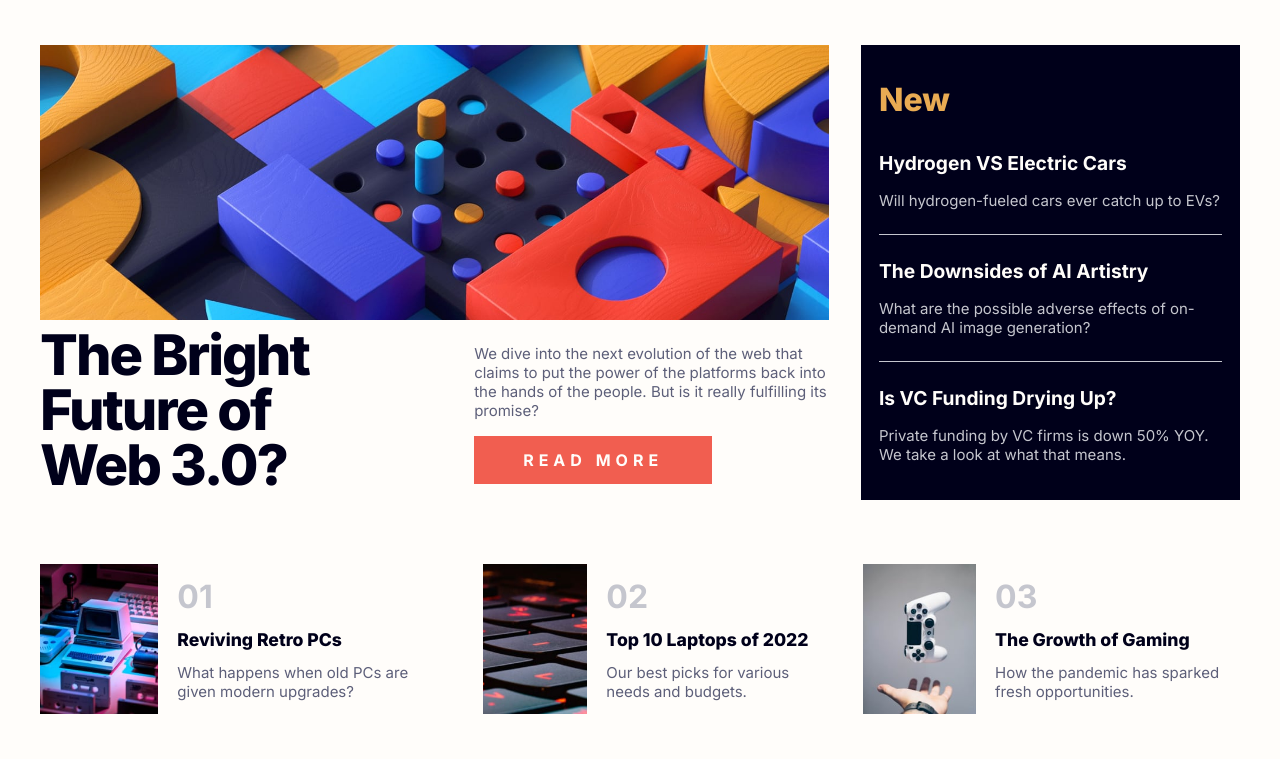
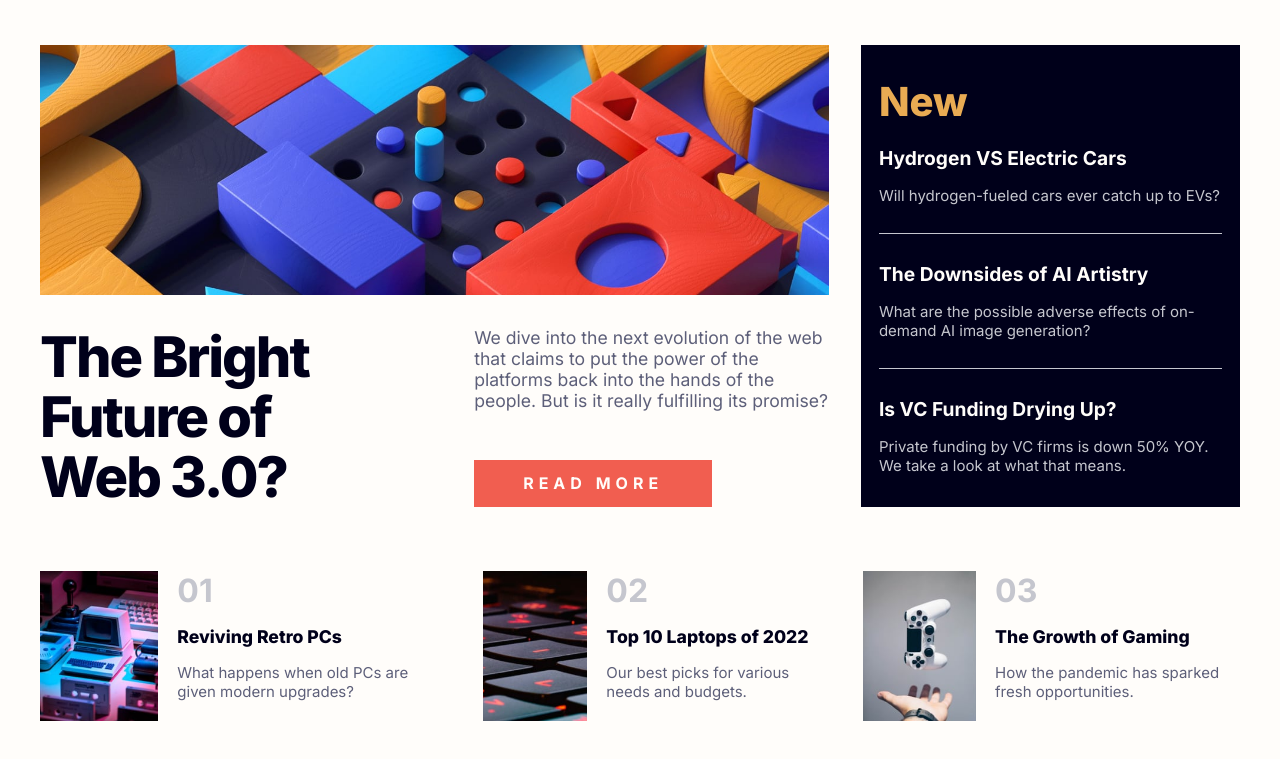
Before and after one commit to joaskr/news-homepage, a plain HTML site: page index.html in a window 1280 px wide. Shown: the part 83-842 px from the top of the page. Drawn offline with Linux system fonts and the light colour scheme.

Commit message:
Finished styling desktop and tablet

```diff
--- a/index.html
+++ b/index.html
@@ -47,42 +47,42 @@
     <section class="new-articles container">
       <h2>New</h2>
       <article>
-        <h3 class="new-article-header">Hydrogen VS Electric Cars</h3>
+        <h3 class="new-article-header"><a href="#">Hydrogen VS Electric Cars</a></h3>
         <p class="new-article-text">Will hydrogen-fueled cars ever catch up to EVs?</p>
       </article>
       <div class="separator"></div>
       <article>
-        <h3 class="new-article-header">The Downsides of AI Artistry</h3>
+        <h3 class="new-article-header"><a href="#">The Downsides of AI Artistry</a></h3>
         <p class="new-article-text">What are the possible adverse effects of on-demand AI image generation?</p>
       </article>
       <div class="separator"></div>
       <article>
-        <h3 class="new-article-header">Is VC Funding Drying Up?</h3>
+        <h3 class="new-article-header"><a href="#">Is VC Funding Drying Up?</a></h3>
         <p class="new-article-text">Private funding by VC firms is down 50% YOY. We take a look at what that means.</p>
       </article>
     </section>
     <section class="top-articles container">
       <article class="top-article">
-        <img class="article-image" src="./assets/images/image-retro-pcs.jpg" alt="image of">
+        <img class="article-image" src="./assets/images/image-retro-pcs.jpg" alt="image of a retro pc">
         <div class="article-texts">
           <h3 class="top-article-header">01</h3>
-          <strong>Reviving Retro PCs</strong>
+          <strong><a href="#">Reviving Retro PCs</a></strong>
           <p>What happens when old PCs are given modern upgrades?</p>
         </div>
       </article>
       <article class="top-article">
-        <img class="article-image" src="./assets/images/image-top-laptops.jpg" alt="image of">
+        <img class="article-image" src="./assets/images/image-top-laptops.jpg" alt="image of a laptop">
         <div class="article-texts">
           <h3 class="top-article-header">02</h3>
-          <strong>Top 10 Laptops of 2022</strong>
+          <strong><a href="#">Top 10 Laptops of 2022</a></strong>
           <p>Our best picks for various needs and budgets.</p>
         </div>
       </article>
       <article class="top-article">
-        <img class="article-image" src="./assets/images/image-gaming-growth.jpg" alt="image of">
+        <img class="article-image" src="./assets/images/image-gaming-growth.jpg" alt="image of a gaming pad">
         <div class="article-texts">
           <h3 class="top-article-header">03</h3>
-          <strong>The Growth of Gaming</strong>
+          <strong><a href="#">The Growth of Gaming</a></strong>
           <p>How the pandemic has sparked fresh opportunities.</p>
         </div>
       </article>
--- a/style.css
+++ b/style.css
@@ -110,12 +110,8 @@ main {
   align-items: flex-start;
 }
 
-.main-article * {
-  margin: 0.5rem 0;
-}
-
 .main-article img {
-  margin-top: 0;
+  margin-bottom: 0.5rem;
 }
 
 h1 {
@@ -123,6 +119,11 @@ h1 {
   letter-spacing: -2px;
   line-height: 46px;
   font-weight: 800;
+  margin: 0.5rem 0;
+}
+
+.main-article p {
+  margin: 0.5rem 0;
 }
 
 .main-article button {
@@ -136,6 +137,7 @@ h1 {
   color: var(--off-white);
   border: 1px solid var(--soft-red);
   cursor: pointer;
+  margin-top: 0.5rem;
 }
 
 .main-article button:hover {
@@ -161,13 +163,16 @@ h2 {
   cursor: pointer;
 }
 
-.new-articles h3:hover {
-  color: var(--soft-orange);
+.new-article-header {
+  margin-bottom: 1rem;
 }
 
-.new-article-header {
+.new-article-header a {
   color: var(--off-white);
-  margin-bottom: 1rem;
+}
+
+.new-article-header a:hover {
+  color: var(--soft-orange);
 }
 
 .new-article-text {
@@ -210,14 +215,62 @@ strong {
   color: var(--very-dark-blue);
   font-size: 1.1rem;
   font-weight: 800;
-  cursor: pointer;
 }
 
-strong:hover {
+strong a {
+  color: var(--very-dark-blue);
+}
+
+strong a:hover {
   color: var(--soft-red);
 }
 
-@media screen and (min-width: 1000px) {
+@media screen and (min-width: 600px) {
+  .menu-btn {
+    display: none;
+  }
+
+  .desktop-nav {
+    display: flex;
+  }
+
+  .menu-link {
+    margin: 0 1.5rem;
+    font-size: 1.1rem;
+  }
+
+  .menu-link:hover {
+    color: var(--soft-orange);
+  }
+
+  .menu-link:last-child {
+    margin: 0 0 0 1.5rem;
+  }
+
+  .mobile-image {
+    display: none;
+  }
+
+  .desktop-image {
+    display: block;
+    max-height: 250px;
+    margin-bottom: 2rem;
+  }
+
+  .top-articles {
+    grid-area: top-articles;
+  }
+
+  .article-texts {
+    justify-content: flex-start;
+  }
+
+  .article-texts * {
+    margin-bottom: 1rem;
+  }
+}
+
+@media screen and (min-width: 1100px) {
   body {
     display: flex;
     flex-direction: column;
@@ -262,7 +315,8 @@ strong:hover {
 
   .desktop-image {
     display: block;
-    max-height: 275px;
+    max-height: 250px;
+    margin-bottom: 2rem;
   }
 
   main {
@@ -289,16 +343,41 @@ strong:hover {
   .main-article-texts h1 {
     width: 45%;
     font-size: 3.5rem;
-    line-height: 55px;
+    line-height: 60px;
     margin: 0;
   }
 
   .main-article-text {
     width: 45%;
+    display: flex;
+    flex-direction: column;
+    justify-content: space-between;
+    align-items: flex-start;
+    font-size: 1.1rem;
+  }
+
+  .main-article-text p {
+    margin: 0;
+  }
+
+  .main-article-text button {
+    margin-top: 0;
+  }
+
+  .main-article img {
+    margin-bottom: 2rem;
   }
 
   .new-articles {
     grid-area: new-articles;
+    display: flex;
+    flex-direction: column;
+    justify-content: space-between;
+  }
+
+  h2 {
+    font-size: 2.5rem;
+    margin-bottom: 1rem;
   }
 
   .top-articles {
```
